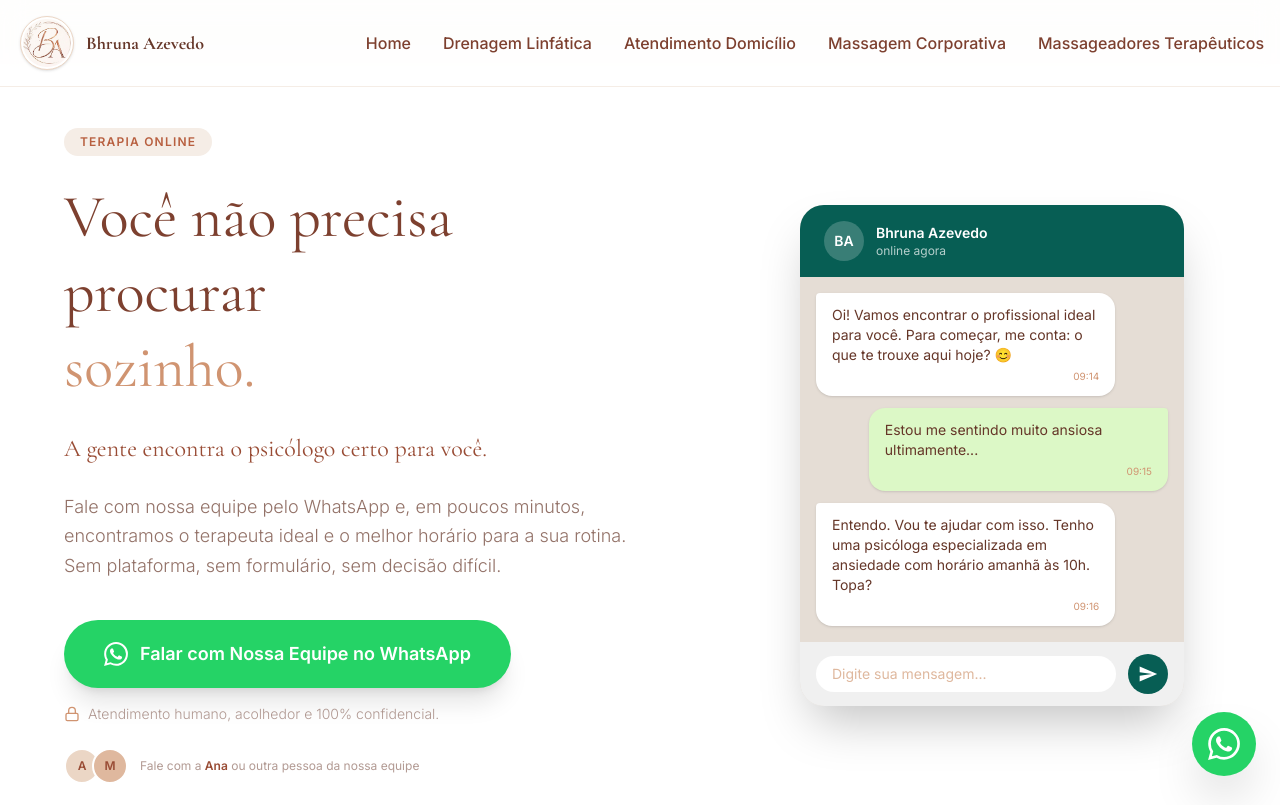
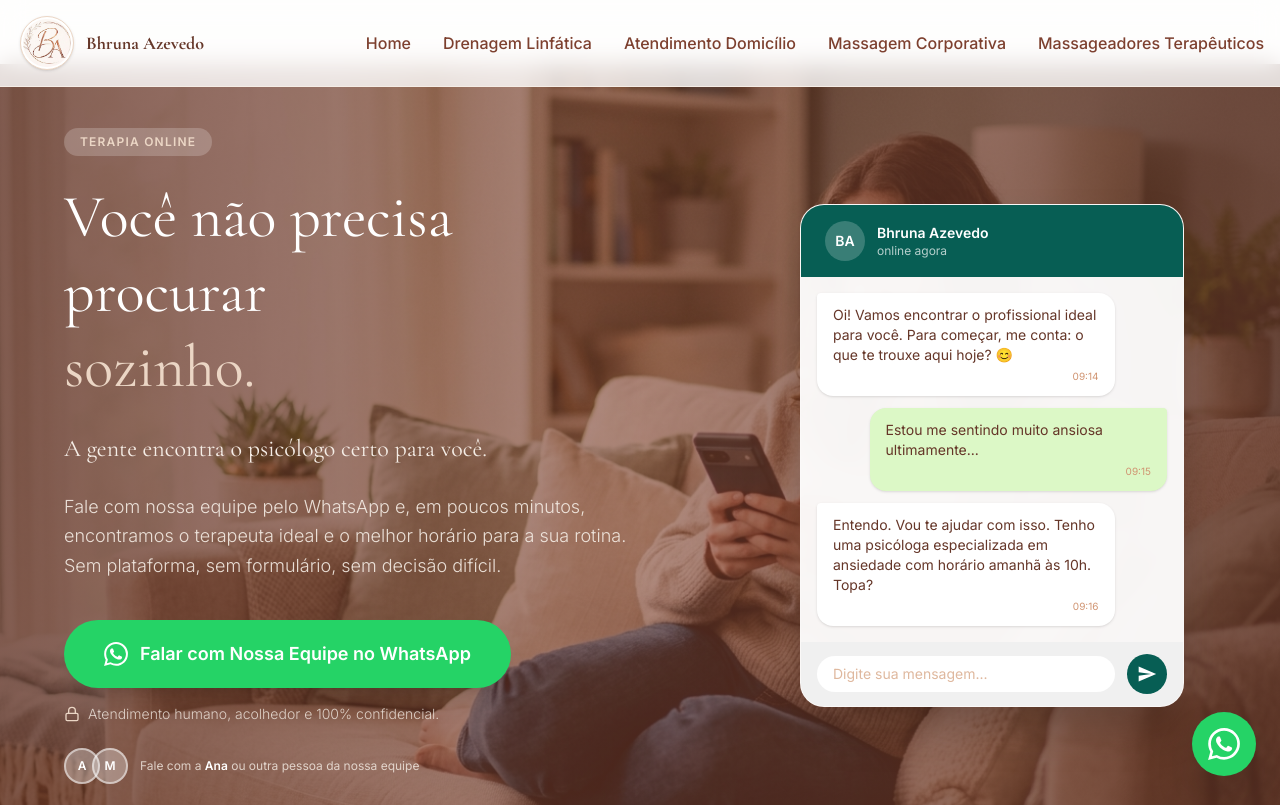
Before and after one commit to arthursl12/bhrunaestetica, a React (Vite) app: page /terapiaonline in a window 1280 px wide. Shown: the top 805 px of the page. Built offline with nearby package versions, Linux system fonts and the light colour scheme; a web font is replaced by a local one.

Commit message:
Add terapia online hero background image and floating chat mockup

```diff
--- a/src/TerapiaOnlinePage.tsx
+++ b/src/TerapiaOnlinePage.tsx
@@ -67,22 +67,27 @@ const TerapiaOnlinePage = () => {
       <Navbar />
 
       {/* 1. HERO SECTION — Acolhimento + WhatsApp */}
-      <section className="relative min-h-[90vh] flex items-center bg-white overflow-hidden">
-        <div className="max-w-7xl mx-auto w-full flex flex-col md:flex-row items-center">
+      <section className="relative min-h-[90vh] flex items-center overflow-hidden">
+        {/* Imagem full-screen */}
+        <div className="absolute inset-0 bg-cover bg-center" style={{ backgroundImage: 'url(/terapia1.jpeg)' }} />
+        {/* Overlay escuro para legibilidade */}
+        <div className="absolute inset-0 bg-gradient-to-r from-brand-900/80 via-brand-800/60 to-brand-900/80" />
+
+        <div className="relative z-10 max-w-7xl mx-auto w-full flex flex-col md:flex-row items-center">
           {/* Left — Emotional Layer */}
-          <div className="w-full md:w-[55%] p-6 md:p-12 lg:p-16 z-20">
+          <div className="w-full md:w-[55%] p-6 md:p-12 lg:p-16">
             <FadeIn>
-              <span className="inline-block px-4 py-1.5 mb-6 text-xs font-bold tracking-widest text-brand-600 uppercase bg-brand-100 rounded-full">
+              <span className="inline-block px-4 py-1.5 mb-6 text-xs font-bold tracking-widest text-brand-200 uppercase bg-white/20 rounded-full">
                 Terapia Online
               </span>
-              <h1 className="text-4xl md:text-5xl lg:text-6xl font-serif text-brand-800 mb-6 leading-tight">
+              <h1 className="text-4xl md:text-5xl lg:text-6xl font-serif text-white mb-6 leading-tight">
                 Você não precisa procurar <br />
-                <span className="text-brand-400">sozinho.</span>
+                <span className="text-brand-200">sozinho.</span>
               </h1>
-              <p className="text-xl md:text-2xl font-serif text-brand-700 mb-6 leading-relaxed">
+              <p className="text-xl md:text-2xl font-serif text-brand-100 mb-6 leading-relaxed">
                 A gente encontra o psicólogo certo para você.
               </p>
-              <p className="text-lg text-brand-900/70 mb-10 leading-relaxed font-light max-w-xl">
+              <p className="text-lg text-brand-100/90 mb-10 leading-relaxed font-light max-w-xl">
                 Fale com nossa equipe pelo WhatsApp e, em poucos minutos, encontramos o terapeuta ideal e o melhor horário para a sua rotina. Sem plataforma, sem formulário, sem decisão difícil.
               </p>
               <div className="space-y-4">
@@ -96,32 +101,32 @@ const TerapiaOnlinePage = () => {
                   <WhatsAppIcon className="w-6 h-6 mr-3" />
                   Falar com Nossa Equipe no WhatsApp
                 </a>
-                <div className="flex items-center gap-2 text-sm text-brand-900/50 font-light">
-                  <Lock className="w-4 h-4 text-brand-400" />
+                <div className="flex items-center gap-2 text-sm text-brand-100/80 font-light">
+                  <Lock className="w-4 h-4 text-brand-200" />
                   Atendimento humano, acolhedor e 100% confidencial.
                 </div>
                 {/* Prova de pessoa real */}
                 <div className="flex items-center gap-3 pt-2">
                   <div className="flex -space-x-2">
-                    <div className="w-9 h-9 rounded-full bg-brand-200 border-2 border-white flex items-center justify-center">
-                      <span className="text-xs font-bold text-brand-700">A</span>
+                    <div className="w-9 h-9 rounded-full bg-white/30 border-2 border-white/50 flex items-center justify-center">
+                      <span className="text-xs font-bold text-white">A</span>
                     </div>
-                    <div className="w-9 h-9 rounded-full bg-brand-300 border-2 border-white flex items-center justify-center">
-                      <span className="text-xs font-bold text-brand-700">M</span>
+                    <div className="w-9 h-9 rounded-full bg-white/30 border-2 border-white/50 flex items-center justify-center">
+                      <span className="text-xs font-bold text-white">M</span>
                     </div>
                   </div>
-                  <p className="text-xs text-brand-900/50">
-                    Fale com a <strong className="text-brand-700">Ana</strong> ou outra pessoa da nossa equipe
+                  <p className="text-xs text-brand-100/80">
+                    Fale com a <strong className="text-white">Ana</strong> ou outra pessoa da nossa equipe
                   </p>
                 </div>
               </div>
             </FadeIn>
           </div>
 
-          {/* Right — Mini-mockup de conversa WhatsApp */}
+          {/* Right — Mini-mockup de conversa WhatsApp (card flutuante) */}
           <div className="w-full md:w-[45%] relative h-[400px] md:h-[90vh] flex items-center justify-center p-6">
             <FadeIn delay={0.3} className="w-full max-w-sm">
-              <div className="bg-[#e5ddd5] rounded-3xl shadow-2xl overflow-hidden">
+              <div className="bg-white/95 backdrop-blur-sm rounded-3xl shadow-2xl border border-white/20 overflow-hidden">
                 {/* WhatsApp-style header */}
                 <div className="bg-[#075e54] px-6 py-4 flex items-center gap-3">
                   <div className="w-10 h-10 rounded-full bg-white/20 flex items-center justify-center">
```
Also changed, not shown: public/terapia1.jpeg (added), public/terapia1_f.jpeg (added).
